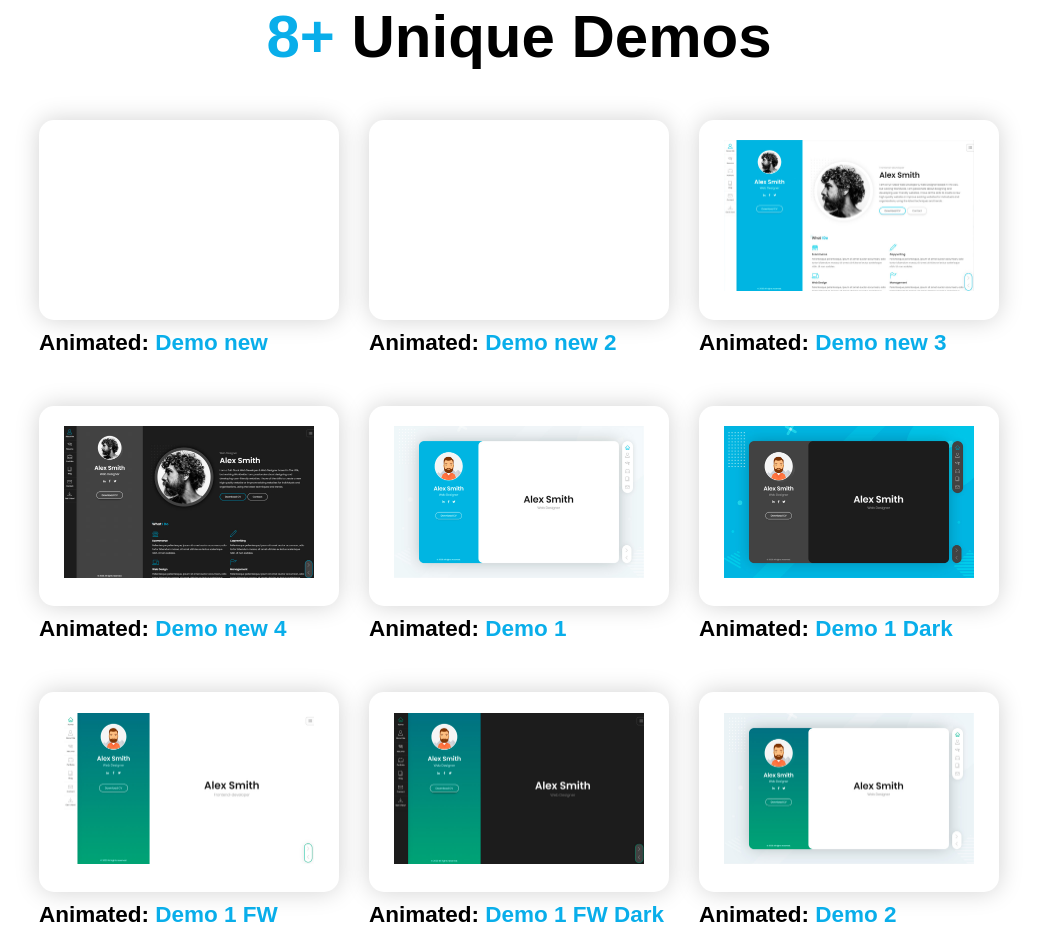
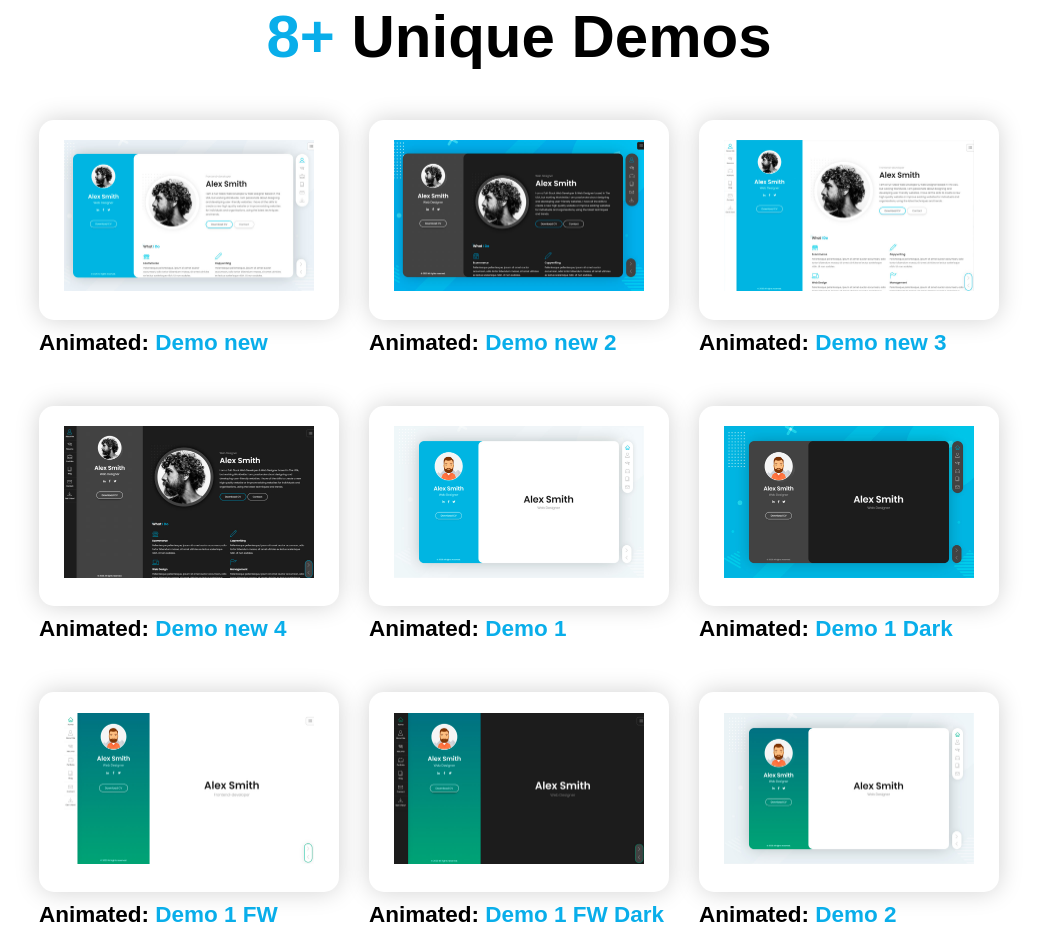
Before and after one commit to vineet7181/tgc, a plain HTML site: page index.html in a window 1280 px wide. Shown: the part 2299-3236 px from the top of the page, without its empty margins (121-1158 px from the left). Drawn offline with Linux system fonts and the light colour scheme; the site is published under a folder, as on GitHub Pages, so addresses that start at the root find nothing.

Commit message:
Update index.html

```diff
--- a/index.html
+++ b/index.html
@@ -137,12 +137,12 @@
     <section id="unique">
         <div class="unique-parent">
             <div class="unique-child">
-                <div class="img-unique"><a href=""><img src="/images/1.jpg" alt=""></a></div>
+                <div class="img-unique"><a href=""><img src="images/1.jpg" alt=""></a></div>
                 <a href=""><h2>Animated: <span>Demo new</span></h2></a>
 
             </div>
             <div class="unique-child">
-                <div class="img-unique"><a href=""><img src="/images/2.jpg" alt=""></a></div>
+                <div class="img-unique"><a href=""><img src="images/2.jpg" alt=""></a></div>
                 <a href=""><h2>Animated: <span>Demo new 2</span></h2></a>
 
             </div>
```
